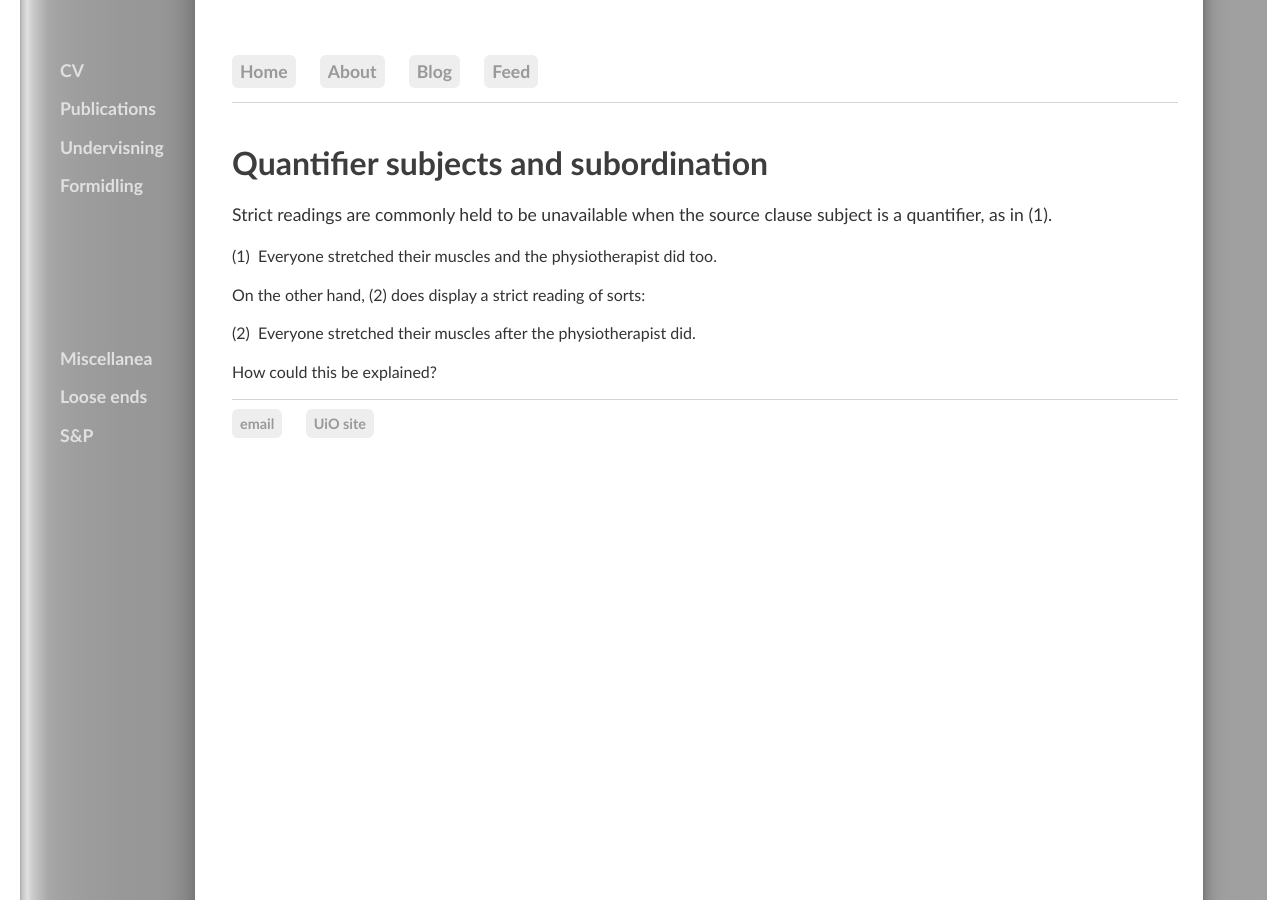
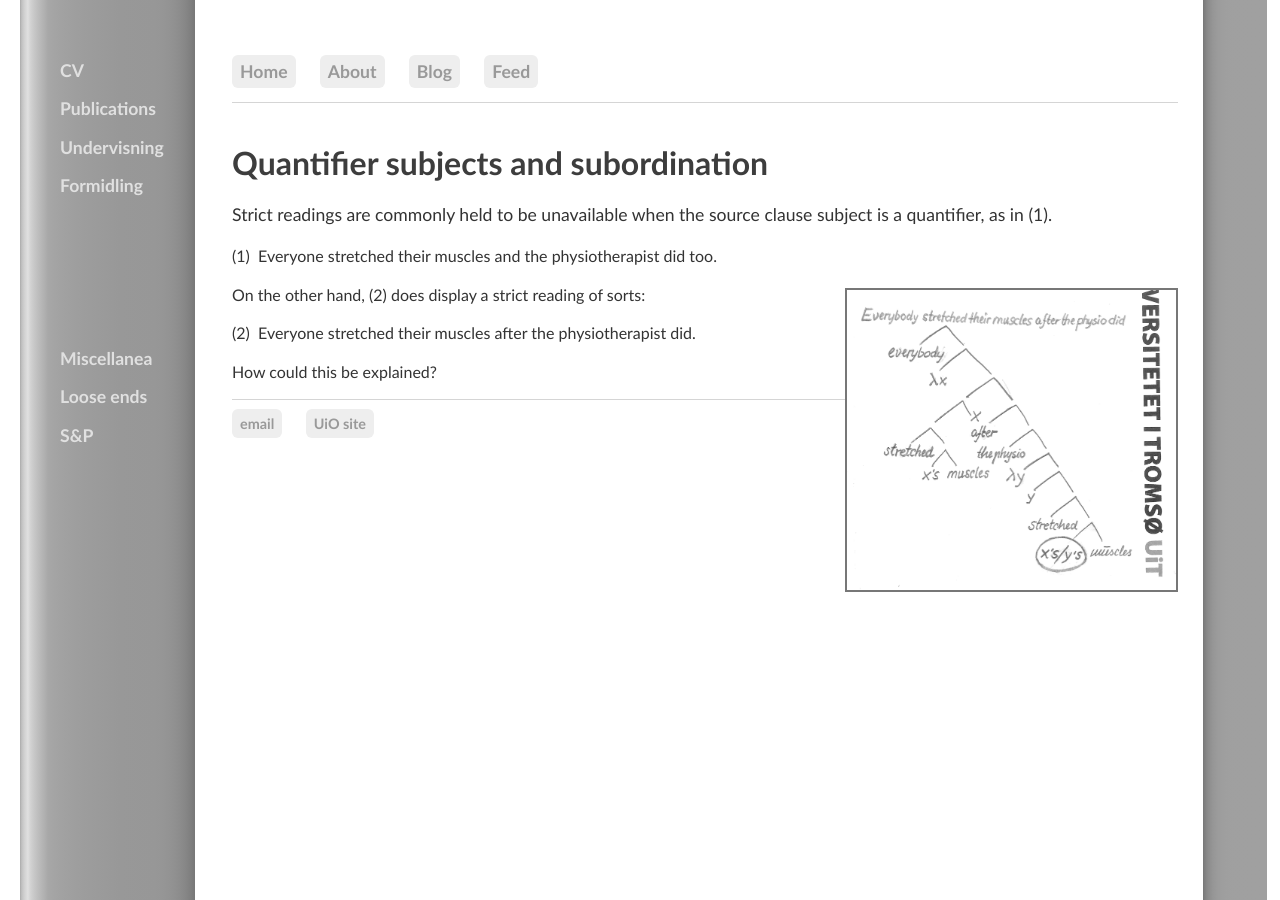
Before and after one commit to kjelljs/kjelljs.github.io, a Jekyll site: the page built from courses/ellipsis/quanti.html, in a window 1280 px wide. Built offline with Jekyll 4.4.1, drawn with Linux system fonts in a browser that asks for light colours.

Commit message:
Update quanti.html

```diff
--- a/courses/ellipsis/quanti.html
+++ b/courses/ellipsis/quanti.html
@@ -5,7 +5,8 @@
 
 <div class="ingress"><p>Strict readings are commonly held to be unavailable when the source clause subject is a quantifier, as in (1).
 </p></div>
-<p>(1) &nbsp;Everyone stretched their muscles and the physiotherapist did too.</p>
+<p>(1) &nbsp;Everyone stretched their muscles and the physiotherapist did too.</p><div style="float:right;"><figure class="rightfig"><img style="height:300px; border: 2px solid #777" src="/pics/muscles.jpg"></figure></div>
+
 <p>On the other hand, (2) does display a strict reading of sorts:</p>
 <p>(2) &nbsp;Everyone stretched their muscles after the physiotherapist did.</p>
 <p>
```
